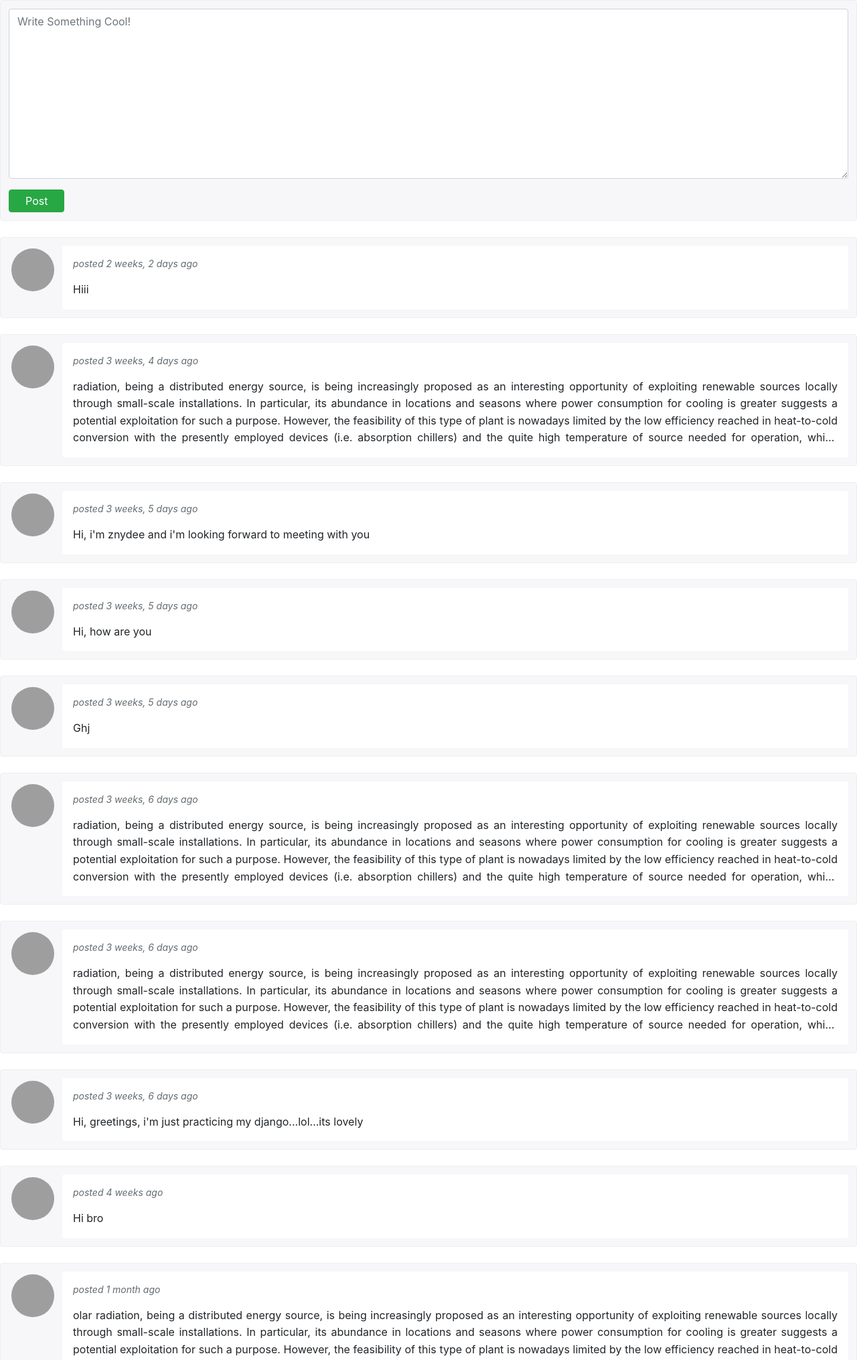
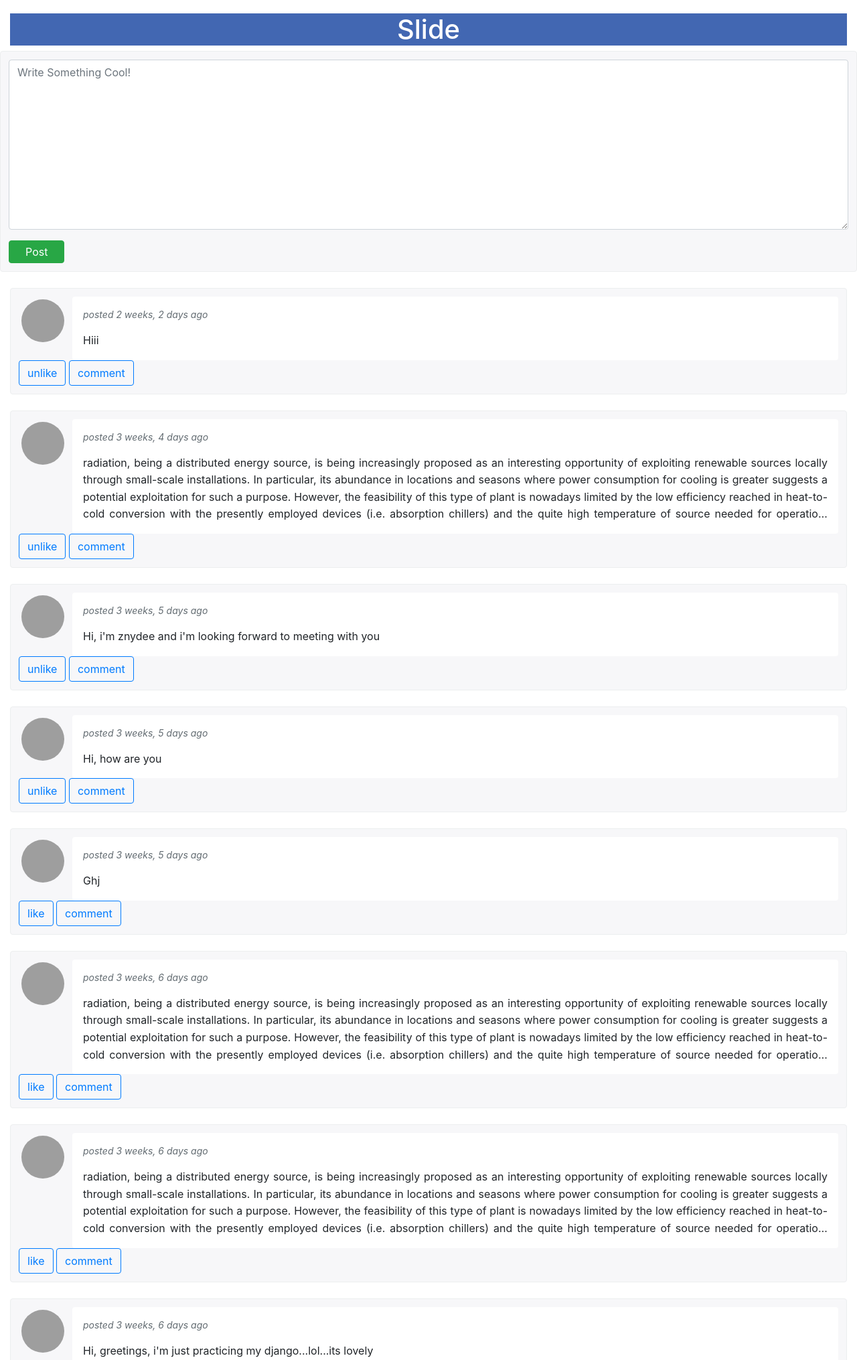
Before and after one commit to Znydee/slide, a Django app: page / in a window 1280 px wide. Shown: the top 2031 px of the page at 67% size. Run offline with Django 4.2, Linux system fonts and the light colour scheme; a user stored in the database is signed in; data comes from the database, SQL or seed files in the repository; both versions use the stored data as it was after the commit; some libraries are stand-ins or nearby versions; grey boxes are pictures that could not be loaded.

Commit message:
done with the likes section but a few, about to complete the comments section

```diff
--- a/slide/urls.py
+++ b/slide/urls.py
@@ -17,7 +17,7 @@ from django.contrib import admin
 from django.urls import path,include
 from django.conf import settings
 from django.conf.urls.static import static
-from users.views import register,send_friend_request,suggested_user_list,cancel_friend_request,accept_friend_request, decline_friend_request
+from users.views import register,send_friend_request,suggested_user_list,cancel_friend_request,accept_friend_request, decline_friend_request,like_post
 from django.contrib.auth import views as auth_views
 urlpatterns = [
     path('admin/', admin.site.urls),
@@ -29,6 +29,7 @@ urlpatterns = [
     path('cancelrequest',cancel_friend_request,name="cancel-request"),
     path('acceptrequest',accept_friend_request,name="accept-request"),
     path('declinerequest', decline_friend_request,name="decline-request"),
+    path('likepost', like_post,name="like-post"),
 
 ]
 
--- a/users/forms.py
+++ b/users/forms.py
@@ -1,7 +1,7 @@
 from django import forms
 from django.contrib.auth.models import User
 from django.contrib.auth.forms  import UserCreationForm
-from .models import Profile,Posts
+from .models import Profile,Posts,Comment
 
 class UserRegisterForm(UserCreationForm):
     email= forms.EmailField()
@@ -20,6 +20,12 @@ class ProfileUpdateForm(forms.ModelForm):
         model=Profile
         fields=["image","bio"]
 
+class CommentForm(forms.ModelForm):
+    class Meta:
+        model=Comment
+        fields=["comment_made"]
+        labels={"comment_made":""}
+
 class PostForm(forms.ModelForm):
     class Meta:
         model=Posts
--- a/users/models.py
+++ b/users/models.py
@@ -24,9 +24,9 @@ class FriendRequests(models.Model):
         return f"from{self.sent_from.username} to {self.sent_to.username}"
 
 class Comment(models.Model):
-    post = models.ForeignKey(Posts,on_delete=models.CASCADE)
+    post = models.ForeignKey(Posts,related_name="post_comments",on_delete=models.CASCADE)
     user= models.ForeignKey(User,on_delete=models.CASCADE,related_name="comments")
-    comment_made = models.TextField()
+    comment_made = models.TextField(blank=False)
     comment_time = models.            DateTimeField(auto_now_add=True)
     def __str__(self):
         return f" {self.user.username} commented '{self.comment_made}' on {self.post}"
--- a/users/static/users/profilestyle.css
+++ b/users/static/users/profilestyle.css
@@ -1,5 +1,13 @@
 
-.post-editor,
+
+.post-editor{
+    padding: .75rem;
+    background: #f7f7f9;
+    border: 1px solid #eceeef;
+    border-radius: .25rem;
+    margin-bottom: 1.5rem
+}
+
 .stream-post {
     padding: .75rem;
     background: #f7f7f9;
--- a/users/templates/users/index.html
+++ b/users/templates/users/index.html
@@ -4,15 +4,18 @@
 <html lang="en">
 <head>
     <meta name="viewport" content="width=device-width, initial-scale= 1.0"/>
-    <!--<meta charset="UTF-8">-->
+    <meta charset="UTF-8">
     <title>Page title</title>
     <link rel="stylesheet" href="https://cdn.jsdelivr.net/npm/bootstrap@4.0.0/dist/css/bootstrap.min.css" integrity="sha384-Gn5384xqQ1aoWXA+058RXPxPg6fy4IWvTNh0E263XmFcJlSAwiGgFAW/dAiS6JXm" crossorigin="anonymous">
     <link rel="stylesheet" href="https://cdnjs.cloudflare.com/ajax/libs/font-awesome/4.7.0/css/font-awesome.min.css">
    <link rel="stylesheet" href="{% static 'users/profilestyle.css'%}" type="text/css">
-
+    <script src="https://ajax.googleapis.com/ajax/libs/jquery/3.2.1/jquery.min.js"></script>
 </head>
 <body>
-   <div class="post-editor">
+<div class="container-fluid" style="margin-top: 20px;">
+        <h1 class="text-center" style="background:#4267B2;  color: white">Slide</h1>
+</div>
+   <div class="post-editor container-fluid ">
   <form method="post">
       {% csrf_token %}
       {{ form | crispy }}
@@ -20,21 +23,83 @@
     </form>
     </div>
 
-<div class="stream-posts">
+<div class="stream-posts container-fluid">
 {%for item in post reversed%}
                     <div class="stream-post">
-                        <div class="sp-author">
+                        <div class="sp-author ">
                             <a href="#" class="sp-author-avatar"><img src="https://bootdey.com/img/Content/avatar/avatar6.png" alt=""></a>
-                            <h6 class="sp-author-name"><a href="{% url 'profile' item.user.profile.slug%}">{{item.user.username}}</a></h6></div>
+                            <h6 class="sp-author-name"><a href="{% url 'profile' item.user.profile.slug%}">{{item.user.username}}</a></h6>
+                             {%if item in user_liked_post%}
+                            <a class="btn " id="li{{item.id}}"  style="color:#4267B2;"><i class="fa fa-thumbs-up "></i> {{item.likes.count}}</a>
+                            {%else%}
+                            <a class="btn " id="li{{item.id}}"><i class="fa fa-thumbs-up "></i> {{item.likes.count}}</a>
+                            {%endif%}
+                            <a class="btn " id="li{{item.id}}"><i class="fa fa-comment "></i> {{item.post_comments.count}}</a>
+                            </div>
                         <div class="sp-content" onclick="location.href='{% url 'detailed-post' item.user.profile.slug item.id%}'">
                             <div class="sp-info">posted {{item.date_posted | timesince}} ago</div>
+
                             <p class="sp-paragraph mb-0 text-justify ">{{item.post}}</p>
+
                         </div>
                         <!-- /.sp-content -->
+                        <div>
+                        {%if item in user_liked_post%}
+                            <button type="button" class="libtn btn btn-outline-primary" id="lk{{item.id}}">unlike</button>
+                         {%else%}
+                         <button type="button" class="libtn btn btn-outline-primary" id="lk{{item.id}}">like</button>
+                          {%endif%}
+                            <a href="{% url 'detailed-post' item.user.profile.slug item.id%}" class="btn btn-outline-primary">comment</a>
+                        </div>
                     </div>
+
  {%endfor%}
  </div>
-  <script src="https://code.jquery.com/jquery-3.2.1.slim.min.js" integrity="sha384-KJ3o2DKtIkvYIK3UENzmM7KCkRr/rE9/Qpg6aAZGJwFDMVNA/GpGFF93hXpG5KkN" crossorigin="anonymous"></script>
+  <script type="text/javascript">
+    $(document).ready(function(){
+    $(document).on("click",".libtn",function(){
+        //alert("elmIdd")
+        var elmId = $(this).attr("id");
+        var elmIdd = elmId.substring(2) ;
+        var like_count = $(`#li${elmIdd}`).text() ;
+
+          alert() ;
+     //   var elmIddd = elmId.substring(1) ;
+        alert(elmId);
+        $.ajax(
+    {
+        type:"GET",
+        url: "{% url 'like-post' %}",
+        data:{
+                 id: elmIdd,
+        },
+        success: function(data)
+        {
+            if (data == "liked") {
+  alert("liked");
+  like_count=Number(like_count) + 1;
+  $( `#li${elmIdd}`).html(`<i class="fa fa-thumbs-up"></i> ${String(like_count)}`);
+  $( `#li${elmIdd}`).css({
+                    color: "#4267B2"
+                });
+   $(`#${elmId}`).text("unlike") ;
+
+} else {
+  alert("not liked");
+  like_count=Number(like_count) - 1 ;
+  $( `#li${elmIdd}`).html(`<i class="fa fa-thumbs-up"></i> ${String(like_count)}`);
+  $(`#li${elmIdd}`).css({
+                    color: "#000000"
+                });
+    $(`#${elmId}`).text("like") ;
+}
+
+        }
+    });
+        });
+    })
+        </script>
+     <script src="https://ajax.googleapis.com/ajax/libs/jquery/3.6.0/jquery.min.js"></script>
     <script src="https://cdn.jsdelivr.net/npm/popper.js@1.12.9/dist/umd/popper.min.js" integrity="sha384-ApNbgh9B+Y1QKtv3Rn7W3mgPxhU9K/ScQsAP7hUibX39j7fakFPskvXusvfa0b4Q" crossorigin="anonymous"></script>
     <script src="https://cdn.jsdelivr.net/npm/bootstrap@4.0.0/dist/js/bootstrap.min.js" integrity="sha384-JZR6Spejh4U02d8jOt6vLEHfe/JQGiRRSQQxSfFWpi1MquVdAyjUar5+76PVCmYl" crossorigin="anonymous"></script>
 
--- a/users/views.py
+++ b/users/views.py
@@ -1,9 +1,9 @@
 from django.shortcuts import render, redirect,get_object_or_404
 from django.http import HttpResponse
-from .forms import UserRegisterForm,PostForm
+from .forms import UserRegisterForm,PostForm,CommentForm
 from django.contrib.auth.decorators import login_required
 from django.contrib.auth.models import User
-from .models import FriendRequests,Profile,Posts,Comment
+from .models import FriendRequests,Profile,Posts,Comment,Like
 # Create your views here.
 @login_required
 def home(request):
@@ -15,13 +15,29 @@ def home(request):
             return redirect("slide-home")
     else:
         form=PostForm()
+    user_liked_post = []
     posts= Posts.objects.all()
-    return render(request,"users/index.html",{"post":posts,"form":form})
+    user_likes=Like.objects.filter(user=request.user)
+    for item in user_likes:
+        user_liked_post.append(item.post)
+    return render(request,"users/index.html",{"post":posts,"form":form,"user_liked_post":user_liked_post})
 
 def detailedpost(request,slug,id):
     det_post=get_object_or_404(Posts,pk=id)
+    if request.method=="POST":
+        form = CommentForm(request.POST)
+        if form.is_valid():
+            form.instance.user=request.user
+            form.instance.post= det_post
+            form.save()
+            return redirect("detailed-post", slug=slug, id=id)
+    else:
+            form=CommentForm()
     comments=Comment.objects.filter(post=det_post)
-    return render(request,"users/detailedpost.html",{"post":det_post,"comments":comments})
+    post_likes=det_post.likes.all()
+    user_liked_post=Like.objects.filter(user=request.user,post=det_post).first()
+    print(user_liked_post)
+    return render(request,"users/detailedpost.html",{"post":det_post,"comments":comments,"post_likes":post_likes,"user_liked_post":user_liked_post,"form":form})
 
 def profile(request, slug):
     auth_user_friends=request.user.friends_list.all()
@@ -64,6 +80,20 @@ def suggested_user_list(request):
                 friends_suggestion.append(f)
     print(friends_suggestion)
     return render(request,"users/profile.html",{"friends_suggestion":friends_suggestion,friend_requests_sent:"friend_requests_sent"})
+
+def like_post(request):
+    id=request.GET["id"]
+    det_post=get_object_or_404(Posts,id=id)
+    like_post=Like.objects.filter(post=det_post,user=request.user)
+    print("hiiii")
+    if like_post:
+        like_post.delete()
+        state="not_liked"
+    else:
+        like_post= Like(post=det_post,user=request.user)
+        like_post.save()
+        state="liked"
+    return HttpResponse(state)
 
 def friend_list(request):
     friends= request.user.friends_list.all()
```
Also changed, not shown: users/static/users/detailedpoststyle.css (+8 -1 lines), users/templates/users/detailedpost.html (+60 -7 lines), db.sqlite3, users/migrations/0016_alter_comment_post.py (added).
